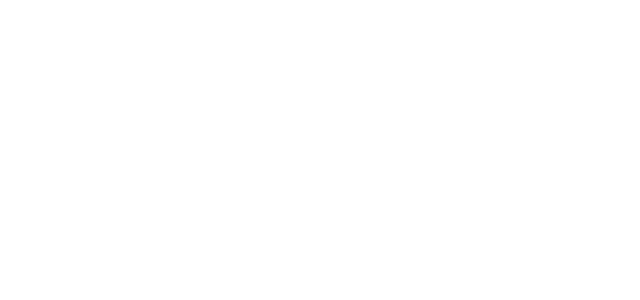
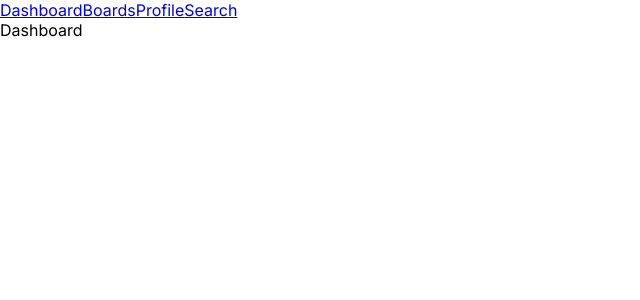
Before and after one commit to AdamStrzelec/Storyboard, a React (Create React App) app: page / in a window 1280 px wide. Shown: the top 300 px of the page, without its empty margins (0-640 px from the left). Built offline with nearby package versions, Linux system fonts and the light colour scheme.

Commit message:
add routing

```diff
--- a/src/App.tsx
+++ b/src/App.tsx
@@ -4,14 +4,40 @@
 import { PersistGate } from 'redux-persist/integration/react';
 import { Theme } from 'src/theme/theme';
 import { GlobalStyle } from 'src/global/global.styles';
+import { createBrowserRouter, RouterProvider } from 'react-router-dom';
 
 function App() {
+	const router = createBrowserRouter([
+		{
+			path: '/',
+			element: <div>Dashboard</div>,
+		},
+		{
+			path: '/boards',
+			element: <div>boards</div>,
+		},
+		{
+			path: '/profile',
+			element: <div>profile</div>,
+		},
+		{
+			path: '/search',
+			element: <div>search</div>,
+		},
+	]);
+
 	return (
 		<Provider store={store}>
 			<PersistGate loading={null} persistor={persistor}>
 				<GlobalStyle />
 				<Theme>
-					<></>
+					<div>
+						<a href="/">Dashboard</a>
+						<a href="/boards">Boards</a>
+						<a href="/profile">Profile</a>
+						<a href="/search">Search</a>
+					</div>
+					<RouterProvider router={router} />
 				</Theme>
 			</PersistGate>
 		</Provider>
```
